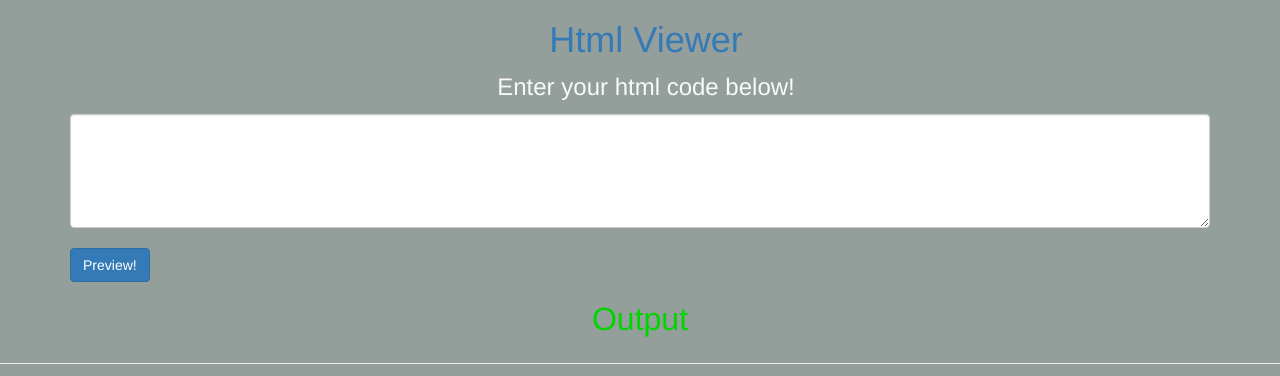
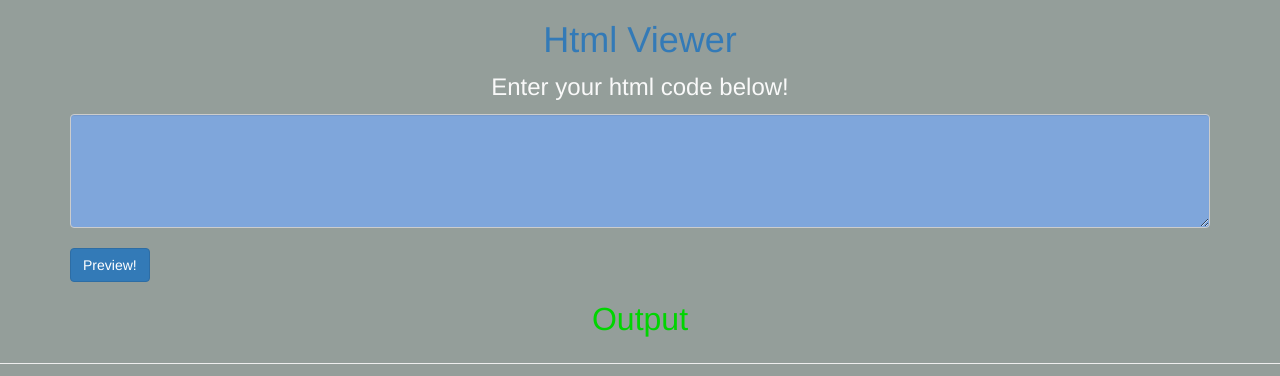
Before and after one commit to Szboy/HtmlViewer, a plain HTML site: page index.html in a window 1280 px wide. Drawn offline with nearby package versions, Linux system fonts and the light colour scheme.

Commit message:
Nice one Github

```diff
--- a/style.css
+++ b/style.css
@@ -9,6 +9,11 @@ h3.pagebar {
 }
 div.marg{
   		margin-left: 12px;
+  		margin-right: 12px;
 }
 hr.main {
-	color: #F9F9F9;
+		color: #F9F9F9;
+}
+textarea {
+		background-color: #7FA6DB !important;
+}
```
